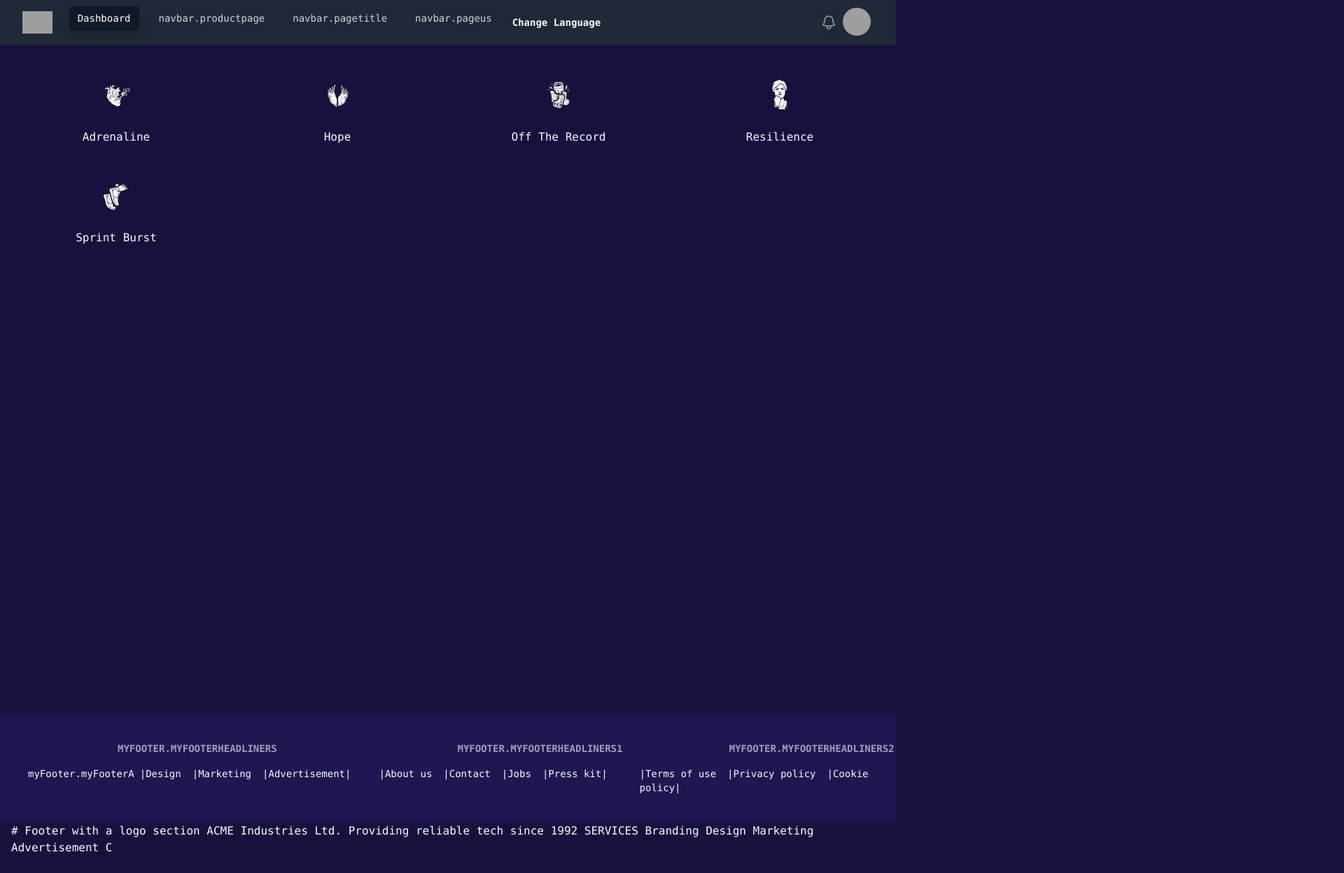
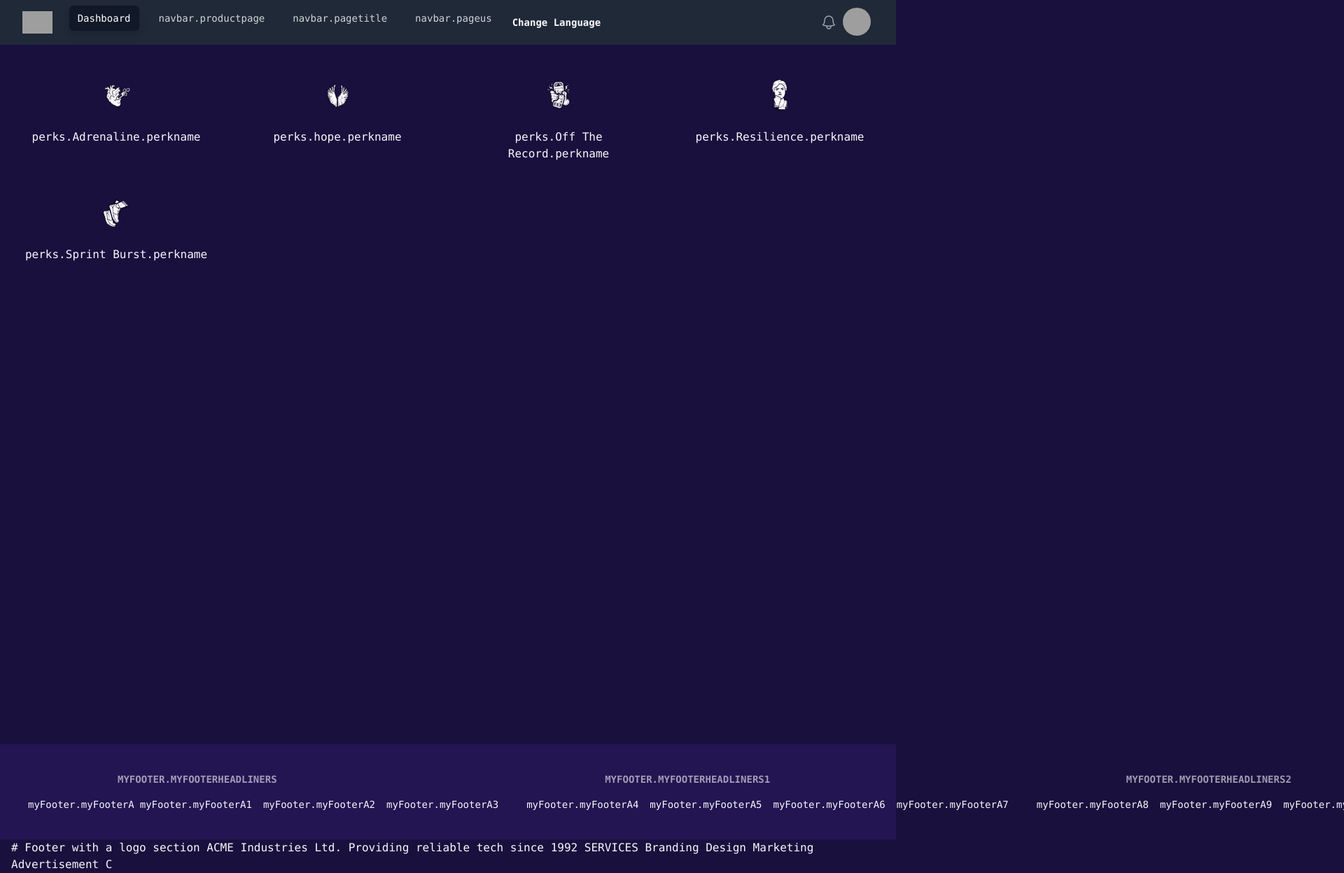
Before and after one commit to WhitebirdStrike/Hovedoppgave-vue3, a Vue app: page /testSite in a window 1280 px wide. Shown: the top 1248 px of the page at 70% size, 1920 px wide, since content can reach past the window. Before the commit the page ends 1224 px from the top, so only its background shows below. Built offline with nearby package versions, Linux system fonts and the light colour scheme; grey boxes are pictures that could not be loaded.

Commit message:
Språk
Holder på å oversetter språk

```diff
--- a/src/components/Global/Footer.vue
+++ b/src/components/Global/Footer.vue
@@ -18,26 +18,26 @@
             {{ $t('myFooter.myFooterHeadliners') }}
           </header>
           <a class="link link-hover mb-2 mr-2 md:md:mr-4">{{ $t('myFooter.myFooterA') }}</a>
-          <a class="link link-hover mb-2 mr-2 md:mr-4">|Design</a>
-          <a class="link link-hover mb-2 mr-2 md:mr-4">|Marketing</a>
-          <a class="link link-hover mb-2 mr-2 md:mr-4">|Advertisement|</a>
+          <a class="link link-hover mb-2 mr-2 md:mr-4">{{ $t('myFooter.myFooterA1') }}</a>
+          <a class="link link-hover mb-2 mr-2 md:mr-4">{{ $t('myFooter.myFooterA2') }}</a>
+          <a class="link link-hover mb-2 mr-2 md:mr-4">{{ $t('myFooter.myFooterA3') }}</a>
         </div>
         <div>
           <header class="footer-title mb-4 md:ml-28">
             {{ $t('myFooter.myFooterHeadliners1') }}
           </header>
-          <a class="link link-hover mb-2 mr-2 md:mr-4">|About us</a>
-          <a class="link link-hover mb-2 mr-2 md:mr-4">|Contact</a>
-          <a class="link link-hover mb-2 mr-2 md:mr-4">|Jobs</a>
-          <a class="link link-hover mb-2 mr-2 md:mr-4">|Press kit|</a>
+          <a class="link link-hover mb-2 mr-2 md:mr-4">{{ $t('myFooter.myFooterA4') }}</a>
+          <a class="link link-hover mb-2 mr-2 md:mr-4">{{ $t('myFooter.myFooterA5') }}</a>
+          <a class="link link-hover mb-2 mr-2 md:mr-4">{{ $t('myFooter.myFooterA6') }}</a>
+          <a class="link link-hover mb-2 mr-2 md:mr-4">{{ $t('myFooter.myFooterA7') }}</a>
         </div>
         <div>
           <header class="footer-title mb-4 md:ml-32">
             {{ $t('myFooter.myFooterHeadliners2') }}
           </header>
-          <a class="link link-hover mb-2 mr-2 md:mr-4">|Terms of use</a>
-          <a class="link link-hover mb-2 mr-2 md:mr-4">|Privacy policy</a>
-          <a class="link link-hover mb-2 mr-2 md:mr-4">|Cookie policy|</a>
+          <a class="link link-hover mb-2 mr-2 md:mr-4">{{ $t('myFooter.myFooterA8') }}</a>
+          <a class="link link-hover mb-2 mr-2 md:mr-4">{{ $t('myFooter.myFooterA9') }}</a>
+          <a class="link link-hover mb-2 mr-2 md:mr-4">{{ $t('myFooter.myFooterA10') }}</a>
         </div>
       </nav>
     </footer>
--- a/src/components/Global/SelectLocale.vue
+++ b/src/components/Global/SelectLocale.vue
@@ -1,7 +1,10 @@
 <template>
   <div class="dropdown dropdown-end">
     <label tabindex="0" class="btn btn-ghost rounded-btn">Change Language</label>
-    <ul tabindex="0" class="menu dropdown-content p-2 shadow bg base-100 rounded-box w-52 mt-4">
+    <ul
+      tabindex="0"
+      class="menu dropdown-content p-2 shadow bg base-100 rounded-box w-52 mt-4 z-20"
+    >
       <template v-for="language in languages">
         <li @click="($event) => setLanguage(language.code)">
           <a>{{ language.name }}</a>
--- a/src/views/ProductSite.vue
+++ b/src/views/ProductSite.vue
@@ -66,6 +66,9 @@
 <script setup>
   import { onMounted, ref } from 'vue';
 
+  import { useI18n } from 'vue-i18n';
+  const { t } = useI18n();
+
   // Imported pictures for the array
   import HopePerk from '@/assets/pictures/IconPerks_hope.webp';
   import ResiliencePerk from '@/assets/pictures/IconPerks_resilience.webp';
@@ -76,44 +79,34 @@
   // Array for the perks
   const myProducts = ref([
     {
-      Title: 'Hope',
-      productDescription:
-        'Hope is a perk that gives you 7% haste status effect when the exit gates are open. This perk is really good because of how much faster you get with it and the fact that some slower killers cant catch you if you use it',
+      Title: t('perks.hope.perkname'),
+      productDescription: t('perks.hope.perkDescription'),
       productImage: HopePerk,
-      shortDescription:
-        'Hope is a perk that gives you 7% haste status effect when the exit gates are open.',
+      shortDescription: t('perks.hope.perkShortDescription'),
     },
     {
-      Title: 'Resilience',
-      productDescription:
-        'This perk gives you a 9% boost to everything exept haste if you are injured. This perk is just great by the fact that you will be injured at some point in the match',
+      Title: t('perks.Resilience.perkname'),
+      productDescription: t('perks.Resilience.perkDescription'),
       productImage: ResiliencePerk,
-      shortDescription:
-        'This perk gives you a 9% boost to everything exept haste if you are injured.',
+      shortDescription: t('perks.Resilience.perkShortDescription'),
     },
     {
-      Title: 'Adrenaline',
-      productDescription:
-        'Adrenaline is a perk that gives you one healthstate and sprint for 150% for 5 seconds when the exit gates are powered. The reason for this being so powerfull is simply because it heals you and makes you get away if the killer is chasing you. If you are carried while the effect goes off it makes it so that it activates when you get unhooked which basicly grants you a free escape',
+      Title: t('perks.Adrenaline.perkname'),
+      productDescription: t('perks.Adrenaline.perkDescription'),
       productImage: AdrenalinePerk,
-      shortDescription:
-        'Adrenaline is a perk that gives you one healthstate and sprint for 150% for 5 seconds when the exit gates are powered.',
+      shortDescription: t('perks.Adrenaline.perkShortDescription'),
     },
     {
-      Title: 'Sprint Burst',
-      productDescription:
-        'Sprint Burst is a perk that makes you run at 150% of your normal running speed when you start running and makes you exhausted for 40 sec. It is the best exhaustion perk in the whole game because it can be used everywhere and in so many situations.',
+      Title: t('perks.Sprint Burst.perkname'),
+      productDescription: t('perks.Sprint Burst.perkDescription'),
       productImage: SprintBurstPerk,
-      shortDescription:
-        'Sprint Burst is a perk that makes you run at 150% of your normal running speed when you start running and makes you exhausted for 40 sec.',
+      shortDescription: t('perks.Sprint Burst.perkShortDescription'),
     },
     {
-      Title: 'Off The Record',
-      productDescription:
-        'Off The Record is the best anti tunneling perk in the game. When you get unhooked or unhook yourself you get 80 seconds of no grunts of pain, killer not being able to see you with any kind of aurareading, and you have endurance. The endurance will be removed if you do a conspicious action though, which basicly boils down to actions that progress the game or improves your survival. One wierd trivia is that it does not get turned off by Any Means Nessesary, even though that would be a thing to improve your survival',
+      Title: t('perks.Off The Record.perkname'),
+      productDescription: t('perks.Off The Record.perkDescription'),
       productImage: OffTheRecordPerk,
-      shortDescription:
-        'Off The Record is the best anti tunneling perk in the game. When you get unhooked or unhook yourself you get 80 seconds of no grunts of pain, killer not being able to see you with any kind of aurareading, and you have endurance.',
+      shortDescription: t('perks.Off The Record.perkShortDescription'),
     },
   ]);
 
```
Also changed, not shown: src/locales/lang.en.json (+38 -1 lines), src/locales/lang.nb.json (+67 -2 lines).
